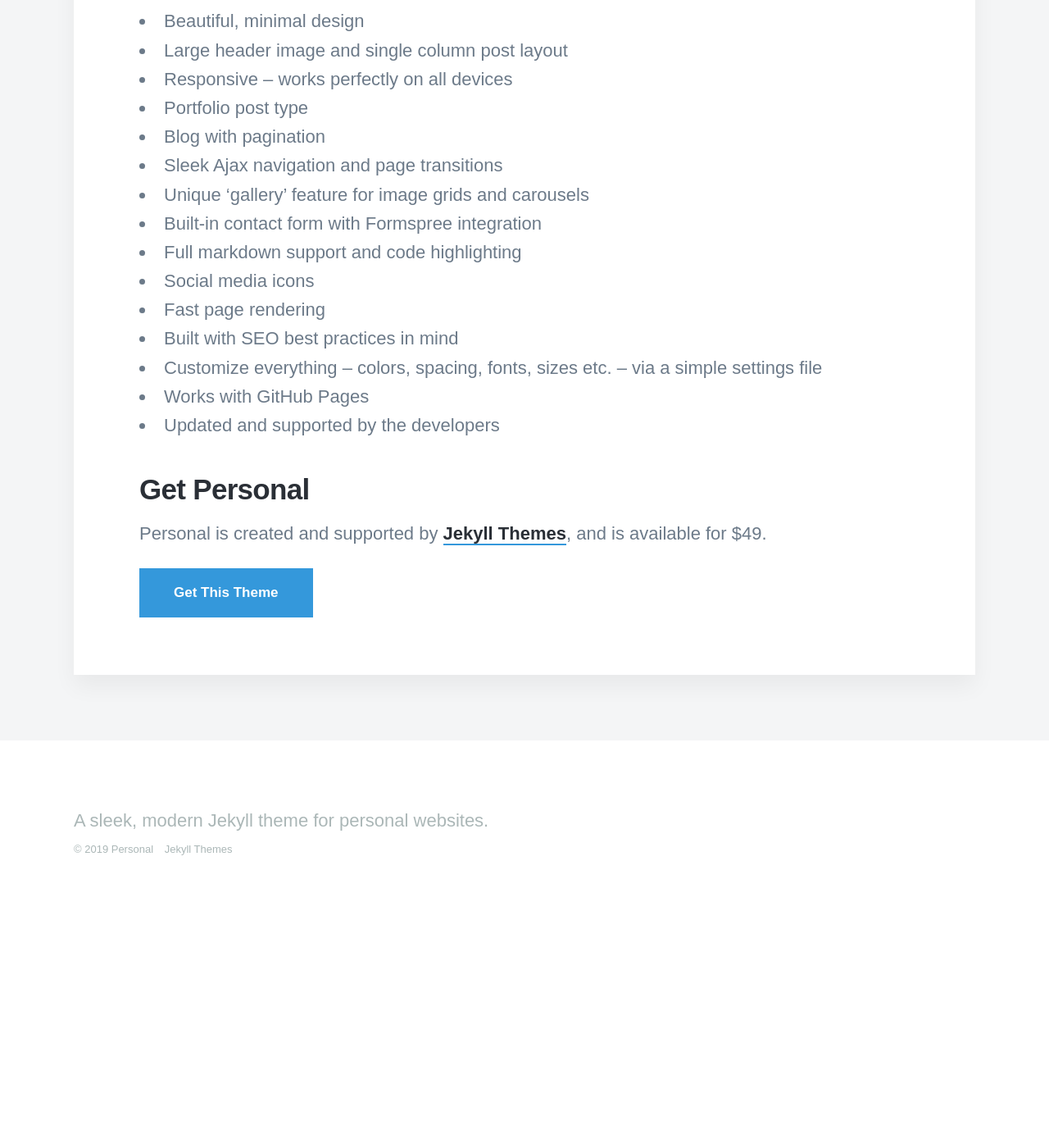
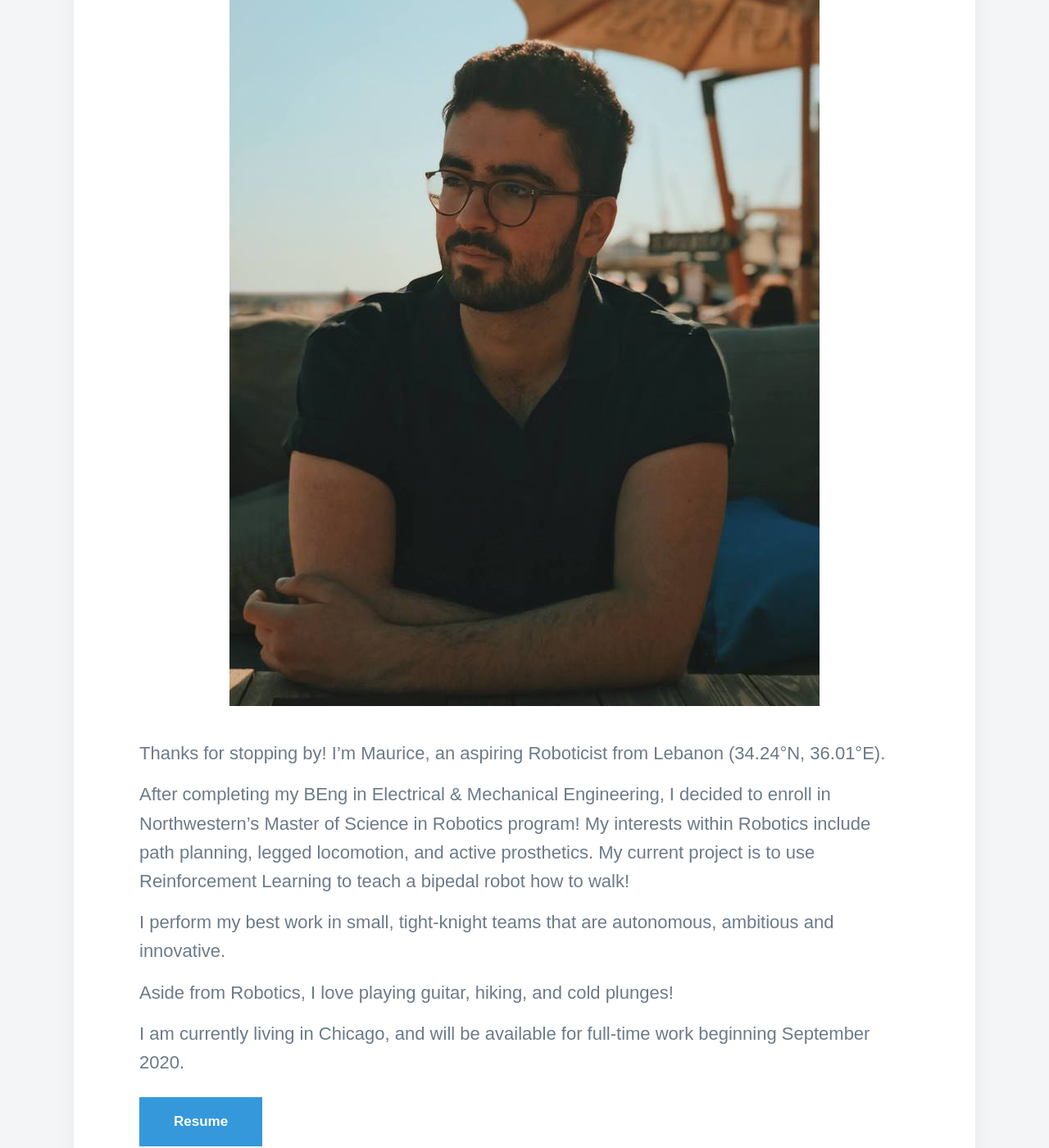
Before and after one commit to saarah-g/saarah-g.github.io, a Jekyll site: the page built from _pages/about.md, in a window 1280 px wide and 1400 px high, scrolled down 701 px. Shown: the whole window at 82% size. Built offline with Jekyll 4.4.1, drawn with Linux system fonts in a browser that asks for light colours; nearby versions of some CDN libraries; some web fonts are replaced; before the commit the page ends 1823 px from its top, so only the background shows below that; some of the changed text lies outside the part shown.

Commit message:
populated first project

```diff
--- a/_config.yml
+++ b/_config.yml
@@ -1,6 +1,6 @@
-site: Personal Jekyll Theme
+site: Maurice Rahme
 
-url:
+url: moribots.github.io
 baseurl:
 
 collections:
--- a/_pages/about.md
+++ b/_pages/about.md
@@ -1,32 +1,19 @@
 ---
 title: About me
-subtitle: Personal is the perfect theme for developers, designers and other creatives.
-description: Personal is the perfect theme for developers, designers and other creatives.
+subtitle: Great to meet you!
+description: Great to meet you!
 featured_image: /images/demo/about.jpg
 ---
+![me](/images/me.jpg)
 
-## Features
+Thanks for stopping by! I'm Maurice, an aspiring Roboticist from Lebanon (34.24°N, 36.01°E).
 
-We've packed Personal full of powerful features to help showcase your work:
+After completing my BEng in Electrical & Mechanical Engineering, I decided to enroll in Northwestern's Master of Science in Robotics program! My interests within Robotics include path planning, legged locomotion, and active prosthetics. My current project is to use Reinforcement Learning to teach a bipedal robot how to walk!
 
-* Beautiful, minimal design
-* Large header image and single column post layout
-* Responsive – works perfectly on all devices
-* Portfolio post type
-* Blog with pagination
-* Sleek Ajax navigation and page transitions
-* Unique 'gallery' feature for image grids and carousels
-* Built-in contact form with Formspree integration
-* Full markdown support and code highlighting
-* Social media icons
-* Fast page rendering
-* Built with SEO best practices in mind
-* Customize everything – colors, spacing, fonts, sizes etc. – via a simple settings file
-* Works with GitHub Pages
-* Updated and supported by the developers
+I perform my best work in small, tight-knight teams that are autonomous, ambitious and innovative.
 
-## Get Personal
+Aside from Robotics, I love playing guitar, hiking, and cold plunges!
 
-Personal is created and supported by [Jekyll Themes](https://jekyllthemes.io), and is available for $49.
+I am currently living in Chicago, and will be available for full-time work beginning September 2020.
 
-<a href="https://jekyllthemes.io/theme/personal-website-jekyll-theme" class="button button--large">Get This Theme</a>
+<a href="/images/Maurice_Rahme_CV.pdf" class="button button--large">Resume</a>
```
Also changed, not shown: _data/settings.yml (+6 -6 lines), _pages/contact.md (+0 -2 lines), _projects/2019-12-13-baxter-chx.md (added, +65 -0 lines), index.html (+6 -7 lines), template.md (renamed from _projects/2018-06-30-demo-project.md, +5 -5 lines), images/Projects/baxter_chx/abp.png (added), images/Projects/baxter_chx/baxter_chx.png (added), images/Projects/baxter_chx/baxter_chx2.png (added), images/Projects/baxter_chx/cv.png (added), images/Projects/baxter_chx/smach.svg (added), images/favicon.png (deleted), images/me.jpg (added), images/robot.png (added), images/robot_b.png (added), 1 more files, 2 other files.
